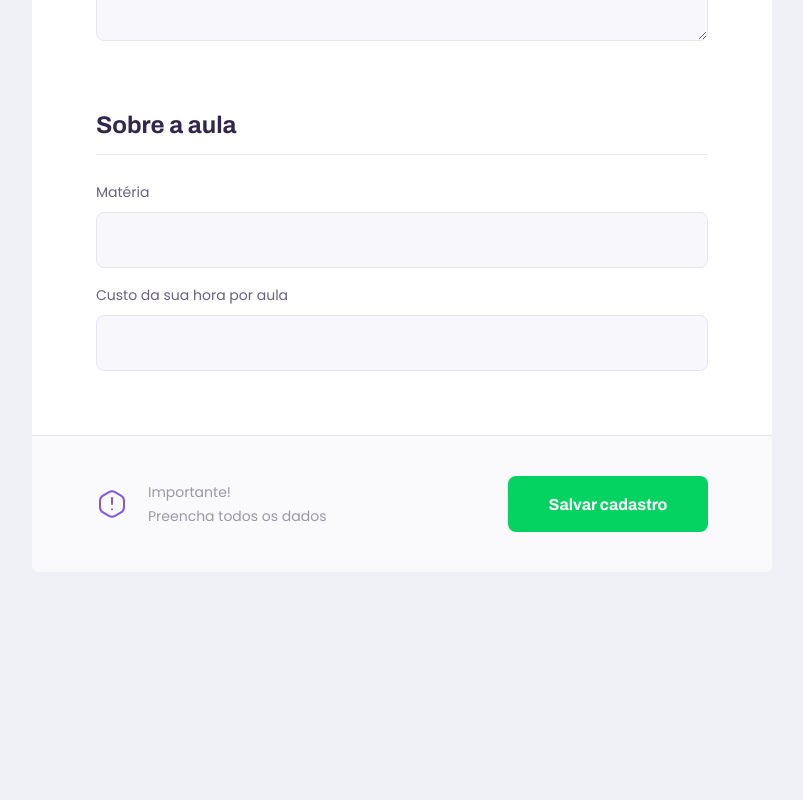
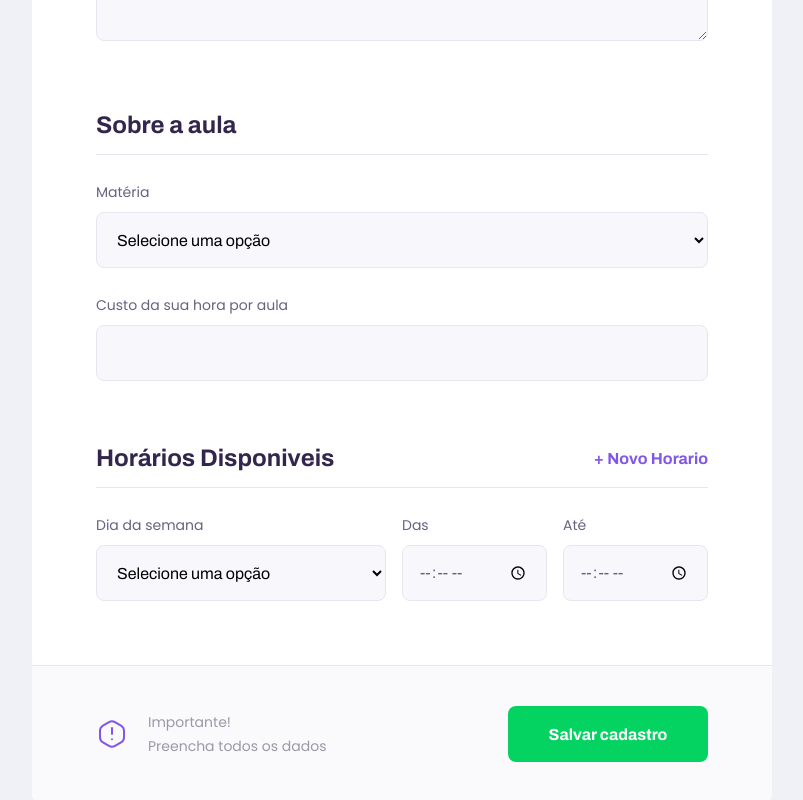
Before and after one commit to EdsonLuiz/nlw2-web, a React (Create React App) app: page /give-classes in a window 1280 px wide. Shown: the part 910-1710 px from the top of the page, without its empty margins (238-1041 px from the left). Before the commit the page ends 1482 px from the top, so only its background shows below. Built offline with nearby package versions, Linux system fonts and the light colour scheme.

Commit message:
refactor: change from select element to Select component and change necessary styles

```diff
--- a/src/pages/TeacherForm/TeacherForm.tsx
+++ b/src/pages/TeacherForm/TeacherForm.tsx
@@ -5,6 +5,7 @@
 import warningIcon from '../../assets/images/icons/warning.svg'
 import {Input} from '../../components/Input'
 import {TextArea} from '../../components/TextArea'
+import {Select} from '../../components/Select'
 
 const TeacherForm:React.FC = () => {
   const title = "Que incrivel que você quer dar aulas."
@@ -25,8 +26,44 @@
 
         <fieldset>
           <legend>Sobre a aula</legend>
-          <Input name="subject" label="Matéria" />
+          <Select
+            options={[
+              {value: 'Artes', label: 'Artes'},
+              {value: 'Matemática', label: 'Matemática'},
+              {value: 'História', label: 'História'},
+              {value: 'Ciências', label: 'Ciências'},
+              {value: 'Física', label: 'Física'},
+              {value: 'Geografia', label: 'Geografia'},
+              {value: 'Português', label: 'Português'},
+              {value: 'Química', label: 'Química'},
+            ]}
+            name="subject"
+            label="Matéria" />
           <Input name="cost" label="Custo da sua hora por aula" />
+        </fieldset>
+
+        <fieldset>
+          <legend>
+            Horários Disponiveis
+            <button type="button">+ Novo Horario</button>
+          </legend>
+
+          <div className="schedule-item">
+          <Select
+            options={[
+              {value: '0', label: 'Domingo'},
+              {value: '1', label: 'Segunda-feira'},
+              {value: '2', label: 'Terça-feira'},
+              {value: '3', label: 'Quarta-feira'},
+              {value: '4', label: 'Quinta-feira'},
+              {value: '5', label: 'Sexta-feira'},
+              {value: '6', label: 'Sábado'},
+            ]}
+            name="week_day"
+            label="Dia da semana" />
+            <Input name="from" label="Das" type="time" />
+            <Input name="to" label="Até" type="time" />
+          </div>
         </fieldset>
 
         <footer>
--- a/src/pages/TeacherForm/styles.css
+++ b/src/pages/TeacherForm/styles.css
@@ -37,8 +37,20 @@
   padding-bottom: 1.6rem;
   border-bottom: 1px solid var(--color-line-in-white);
 }
+#page-teacher-form main fieldset legend button {
+  background: none;
+  border: 0;
+  color: var(--color-primary);
+  font: 700 1.6rem Archivo;
+  cursor: pointer;
+  transition: color 0.2s;
+}
+#page-teacher-form main fieldset legend button:hover {
+  color: var(--color-primary-dark);
+}
 
-#page-teacher-form main fieldset .input-block + .textarea-block {
+#page-teacher-form main fieldset .input-block + .textarea-block,
+#page-teacher-form main fieldset .select-block + .input-block {
   margin-top: 2.4rem;
 }
 
@@ -100,6 +112,16 @@
     padding: 0 6.4rem;
   }
 
+  #page-teacher-form main .schedule-item {
+    display: grid;
+    grid-template-columns: 2fr 1fr 1fr;
+    column-gap: 1.6rem;
+  }
+
+  #page-teacher-form main .schedule-item .input-block {
+    margin-top: 0 !important;
+  }
+
   #page-teacher-form main footer {
     padding: 4rem 6.4rem;
     display: flex;
--- a/src/pages/TeacherList/TeacherList.tsx
+++ b/src/pages/TeacherList/TeacherList.tsx
@@ -6,6 +6,7 @@
 import {PageHeader} from '../../components/PageHeader'
 import {TeacherItem} from '../../components/TeacherItem'
 import {Input} from '../../components/Input'
+import {Select} from '../../components/Select'
 
 const TeacherList:React.FC = () => {
   const title = "Estes são os proffys disponíveis."
@@ -14,8 +15,33 @@
       <PageHeader title={title}>
         <form  id="search-teachers">
 
-          <Input name="subject" label="Matéria" />
-          <Input name="week_day" label="Dia da semana" />
+          <Select
+            options={[
+              {value: 'Artes', label: 'Artes'},
+              {value: 'Matemática', label: 'Matemática'},
+              {value: 'História', label: 'História'},
+              {value: 'Ciências', label: 'Ciências'},
+              {value: 'Física', label: 'Física'},
+              {value: 'Geografia', label: 'Geografia'},
+              {value: 'Português', label: 'Português'},
+              {value: 'Química', label: 'Química'},
+            ]}
+            name="subject"
+            label="Matéria" />
+
+          <Select
+            options={[
+              {value: '0', label: 'Domingo'},
+              {value: '1', label: 'Segunda-feira'},
+              {value: '2', label: 'Terça-feira'},
+              {value: '3', label: 'Quarta-feira'},
+              {value: '4', label: 'Quinta-feira'},
+              {value: '5', label: 'Sexta-feira'},
+              {value: '6', label: 'Sábado'},
+            ]}
+            name="week_day"
+            label="Dia da semana" />
+
           <Input name="time" label="Horário" type="time"/>
 
           {/* <div className="input-block"> */}
--- a/src/pages/TeacherList/styles.css
+++ b/src/pages/TeacherList/styles.css
@@ -29,7 +29,8 @@
     bottom: -28px;
   }
 
-  #search-teachers .input-block + .input-block {
+  #search-teachers .input-block + .input-block,
+  #search-teachers .select-block + .select-block {
     margin-top: 0;
   }
 
```
